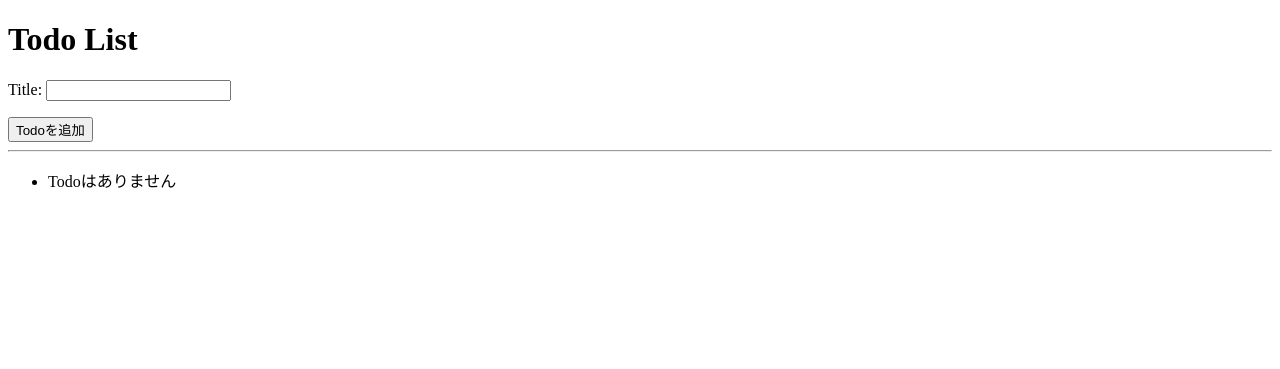
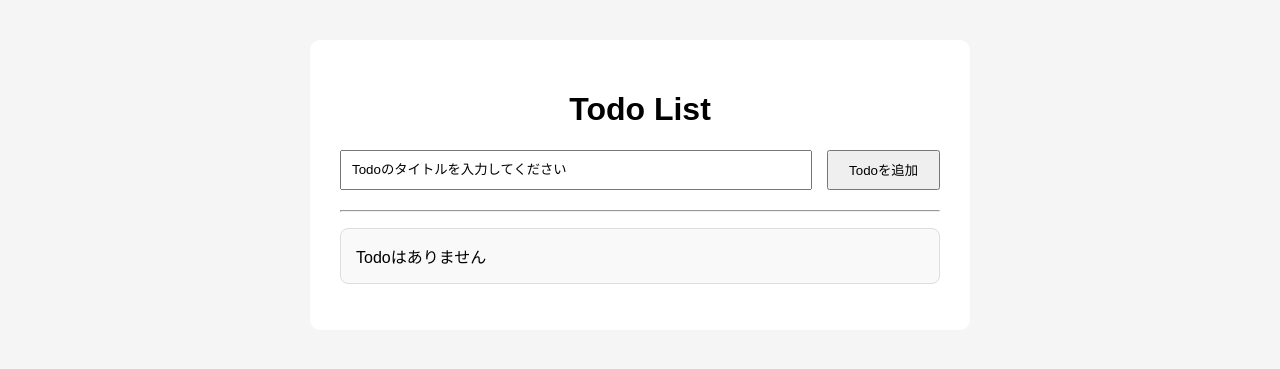
Before and after one commit to UK6655-2026/my-django-app, a Django app: page /todos/ in a window 1280 px wide. Shown: the top 369 px of the page. Run offline with Django 5.2, Linux system fonts and the light colour scheme; data that the repository does not hold is empty.

Commit message:
Improve Todo app design

```diff
--- a/todos/forms.py
+++ b/todos/forms.py
@@ -6,3 +6,11 @@ class TodoForm(forms.ModelForm):
     class Meta:
         model = Todo
         fields = ["title"]
+
+        widgets = {
+            "title": forms.TextInput(
+                attrs={
+                    "placeholder": "Todoのタイトルを入力してください"
+                }
+            )
+        }
--- /dev/null
+++ b/todos/static/todos/style.css
@@ -0,0 +1,105 @@
+body {
+    font-family: Arial, sans-serif;
+    background-color: #f5f5f5;
+    margin: 0;
+    padding: 40px;
+}
+
+.container {
+    max-width: 600px;
+    margin: 0 auto;
+    background-color: white;
+    padding: 30px;
+    border-radius: 10px;
+}
+
+h1 {
+    text-align: center;
+}
+
+.todo-form {
+    display: flex;
+    gap: 15px;
+    margin-bottom: 20px;
+    align-items: center;
+}
+
+.todo-form p {
+    margin: 0;
+    flex: 1;
+}
+
+.todo-form label {
+    display: none;
+}
+
+.todo-form input {
+    width: 100%;
+    height: 40px;
+    padding: 0 10px;
+    box-sizing: border-box;
+}
+
+.todo-form input::placeholder {
+    color: #000;
+    opacity: 1;
+}
+
+.todo-form button {
+    height: 40px;
+    padding: 0 20px;
+    white-space: nowrap;
+}
+
+ul {
+    padding: 0;
+    list-style: none;
+}
+
+li {
+    display: flex;
+    align-items: center;
+    padding: 15px;
+    margin-bottom: 10px;
+    background-color: #f9f9f9;
+    border: 1px solid #ddd;
+    border-radius: 8px;
+}
+
+.todo-actions {
+    margin-left: 20px;
+}
+
+
+.todo-actions a {
+    display: inline-block;
+    padding: 6px 12px;
+    margin-left: 5px;
+    border-radius: 5px;
+    text-decoration: none;
+}
+
+.edit-button {
+    background-color: #e0e0e0;
+    color: #333;
+}
+
+.delete-button {
+    background-color: #e0e0e0;
+    color: #333;
+}
+
+li > a {
+    text-decoration: none;
+    font-size: 18px;
+}
+
+.todo-title {
+    flex: 1;
+    margin-left: 8px;
+    overflow-wrap: anywhere;
+}
+
+.todo-actions {
+    margin-left: auto;
+}
--- a/todos/templates/todos/list.html
+++ b/todos/templates/todos/list.html
@@ -1,14 +1,20 @@
+{% load static %}
+
 <!DOCTYPE html>
 <html lang="ja">
 <head>
     <meta charset="UTF-8">
     <title>Todo List</title>
+
+    <link rel="stylesheet" href="{% static 'todos/style.css' %}">
 </head>
 <body>
 
+    <div class="container">
+
         <h1>Todo List</h1>
 
-    <form method="POST">
+        <form method="POST" class="todo-form">
             {% csrf_token %}
 
             {{ form.as_p }}
@@ -30,19 +36,21 @@
                         {% endif %}
                     </a>
 
+                    <span class="todo-title">
                         {% if todo.completed %}
                             <s>{{ todo.title }}</s>
                         {% else %}
                             {{ todo.title }}
                         {% endif %}
+                    </span>
 
                     <span class="todo-actions">
 
-                    <a href="{% url 'todo_edit' todo.id %}">
+                        <a href="{% url 'todo_edit' todo.id %}" class="edit-button">
                             編集
                         </a>
 
-                    <a href="{% url 'todo_delete' todo.id %}">
+                        <a href="{% url 'todo_delete' todo.id %}" class="delete-button">
                             削除
                         </a>
 
@@ -53,6 +61,7 @@
                 <li>Todoはありません</li>
             {% endfor %}
         </ul>
+    </div>
 
 </body>
 </html>
```
Lines whose indentation alone changed are shown as unchanged.
